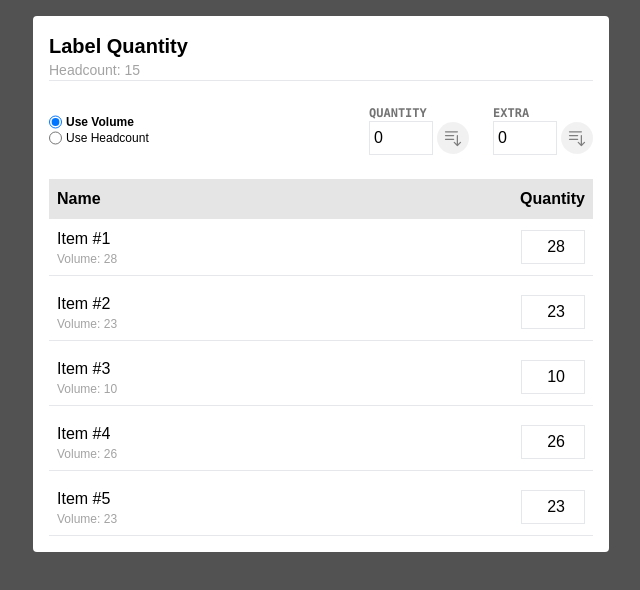
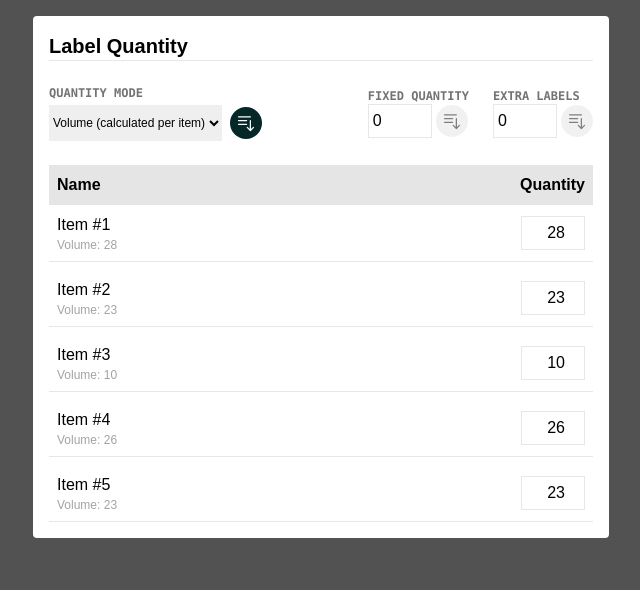
Before and after one commit to galley-solutions/poc-print-label-quantity, a React (Vite) app: page / in a window 1280 px wide. Shown: the top 590 px of the page, without its empty margins (319-959 px from the left). Built offline with nearby package versions, Linux system fonts and the light colour scheme.

Commit message:
feat: improve mode selection

```diff
--- a/src/app/app.tsx
+++ b/src/app/app.tsx
@@ -1,11 +1,13 @@
 import { BarsArrowDownIcon } from "@heroicons/react/24/outline";
-import { ReactNode, useEffect, useState } from "react";
+import { HTMLAttributes, ReactNode, useEffect, useState } from "react";
 
 type Item = {
   id: string;
   name: string;
   volume: number;
 };
+
+type Mode = null | "volume" | "headcount";
 
 function random(min: number, max: number): number {
   return Math.round(Math.random() * (max - min) + min);
@@ -22,15 +24,18 @@ function App() {
     }))
   );
 
-  const [mode, setMode] = useState<null | "volume" | "headcount">("volume");
+  const [mode, setMode] = useState<Mode>("volume");
   const [quantity, setQuantity] = useState(0);
   const [extra, setExtra] = useState(0);
 
   function generateValues() {
-    return items.reduce((values, item) => {
-      values[item.id] = mode === "volume" ? item.volume : HEADCOUNT;
-      return values;
-    }, {} as Record<string, number>);
+    return items.reduce(
+      (values, item) => {
+        values[item.id] = mode === "volume" ? item.volume : HEADCOUNT;
+        return values;
+      },
+      {} as Record<string, number>
+    );
   }
 
   const [values, setValues] = useState<Record<string, number>>(generateValues);
@@ -59,51 +64,30 @@ function App() {
     setMode(null);
   }
 
-  useEffect(() => {
-    setValues(generateValues);
-  }, [mode]);
+  function applyMode() {
+    if (mode) {
+      setValues(generateValues);
+    }
+  }
 
   return (
     <div className="w-full h-full bg-neutral-600 flex items-start justify-center p-4">
       <div className="bg-white rounded p-4 w-1/2 max-w-xl flex flex-col gap-6">
         <div>
           <h1 className="font-bold text-xl">Label Quantity</h1>
-          <h3 className="text-sm text-neutral-400">Headcount: {HEADCOUNT}</h3>
-
           <hr />
         </div>
 
         <div className="grid grid-cols-[1fr_auto_auto] gap-6 items-center">
-          <div className="text-xs flex flex-col items-start">
-            <label className="flex gap-1 cursor-pointer">
-              <input
-                type="radio"
-                name="mode"
-                value="volume"
-                checked={mode === "volume"}
-                onChange={() => setMode("volume")}
-                className="peer"
-              />
-
-              <span className="peer-checked:font-bold">Use Volume</span>
-            </label>
-
-            <label className="flex gap-1 cursor-pointer">
-              <input
-                type="radio"
-                name="mode"
-                value="headcount"
-                checked={mode === "headcount"}
-                onChange={() => setMode("headcount")}
-                className="peer"
-              />
-
-              <span className="peer-checked:font-bold">Use Headcount</span>
-            </label>
-          </div>
+          <QuantityMode
+            headcount={HEADCOUNT}
+            mode={mode}
+            onChange={setMode}
+            onConfirm={applyMode}
+          />
 
           <div>
-            <Label>Quantity</Label>
+            <Label>Fixed Quantity</Label>
             <div className="flex gap-1 items-center">
               <input
                 className="border p-1 w-16"
@@ -112,18 +96,12 @@ function App() {
                 onChange={(e) => setQuantity(e.target.valueAsNumber)}
               />
 
-              <button
-                disabled={!quantity}
-                className="text-sm bg-primary text-white rounded-full p-1.5 font-bold disabled:opacity-50 disabled:bg-neutral-200 disabled:text-black"
-                onClick={applyQuantity}
-              >
-                <BarsArrowDownIcon className="w-5" />
-              </button>
+              <ApplyButton disabled={!quantity} onClick={applyQuantity} />
             </div>
           </div>
 
           <div>
-            <Label>Extra</Label>
+            <Label>Extra Labels</Label>
             <div className="flex gap-1 items-center">
               <input
                 className="border p-1 w-16"
@@ -132,13 +110,7 @@ function App() {
                 onChange={(e) => setExtra(e.target.valueAsNumber)}
               />
 
-              <button
-                disabled={!extra}
-                className="text-sm bg-primary text-white rounded-full p-1.5 font-bold disabled:opacity-50 disabled:bg-neutral-200 disabled:text-black"
-                onClick={applyExtra}
-              >
-                <BarsArrowDownIcon className="w-5" />
-              </button>
+              <ApplyButton disabled={!extra} onClick={applyExtra} />
             </div>
           </div>
         </div>
@@ -206,3 +178,107 @@ function Label({ children }: { children: ReactNode }) {
     </div>
   );
 }
+
+function QuantityMode({
+  mode,
+  headcount,
+  onChange,
+  onConfirm,
+}: {
+  mode: Mode;
+  headcount: number;
+  onChange: (mode: Mode) => void;
+  onConfirm: () => void;
+}) {
+  return (
+    <div className="text-xs flex flex-col items-start gap-1">
+      <Label>Quantity Mode</Label>
+
+      <div className="flex gap-2 items-center">
+        <select
+          className="h-9"
+          value={mode || ""}
+          onChange={(e) => onChange(e.target.value)}
+        >
+          <option value=""></option>
+          <option value="volume">Volume (calculated per item)</option>
+          <option value="headcount">Headcount ({headcount})</option>
+        </select>
+
+        <ApplyButton disabled={!mode} onClick={onConfirm} />
+      </div>
+
+      {/*
+      <div className="flex flex-col gap-1 rounded bg-neutral-200 overflow-hidden">
+        <Checkbox
+          label="Item Volume"
+          helper="Calculated per item"
+          checked={mode === "volume"}
+          onChange={(checked) => onChange(checked ? "volume" : null)}
+        />
+
+        <hr className="border-neutral-300" />
+
+        <Checkbox
+          label="Headcount"
+          helper={`${headcount}`}
+          checked={mode === "headcount"}
+          onChange={(checked) => onChange(checked ? "headcount" : null)}
+        />
+      </div>
+      */}
+    </div>
+  );
+}
+
+function Checkbox({
+  label,
+  helper,
+  checked,
+  onChange,
+}: {
+  label: string;
+  helper?: string;
+  checked: boolean;
+  onChange: (checked: boolean) => void;
+}) {
+  return (
+    <label
+      data-checked={checked}
+      className={cn(
+        "flex w-full items-center gap-2 cursor-pointer p-1",
+        checked ? "bg-primary text-white" : "hover:bg-neutral-300"
+      )}
+    >
+      <input
+        type="checkbox"
+        name="mode"
+        value="headcount"
+        checked={checked}
+        onChange={(e) => onChange(e.target.checked)}
+        className="w-4 peer bg-white"
+      />
+
+      <div className="-flex gap-1 cursor-pointer">
+        <div className="font-bold">{label}</div>
+
+        {helper && <div className="text-current opacity-60">{helper}</div>}
+      </div>
+    </label>
+  );
+}
+
+function cn(...classes: (string | undefined | false | number)[]): string {
+  return classes.filter(Boolean).join(" ");
+}
+
+function ApplyButton(props: HTMLAttributes<HTMLButtonElement>) {
+  return (
+    <button
+      {...props}
+      className="text-sm bg-primary text-white rounded-full p-1.5 font-bold disabled:opacity-50 disabled:bg-neutral-200 disabled:text-black"
+    >
+      <BarsArrowDownIcon className="w-5" />
+    </button>
+  );
+}
--- a/vite.config.ts
+++ b/vite.config.ts
@@ -4,12 +4,6 @@ import react from "@vitejs/plugin-react";
 
 export default defineConfig((configEnv) => {
   const env = loadEnv(configEnv.mode, process.cwd(), "");
-
-  console.log("\n\nENV\n\n");
-  console.log(env);
-  console.log("\n\nENV\n\n");
-  console.log(process.env);
-  console.log("\n\nENV\n\n");
 
   return {
     plugins: [react()],
```
